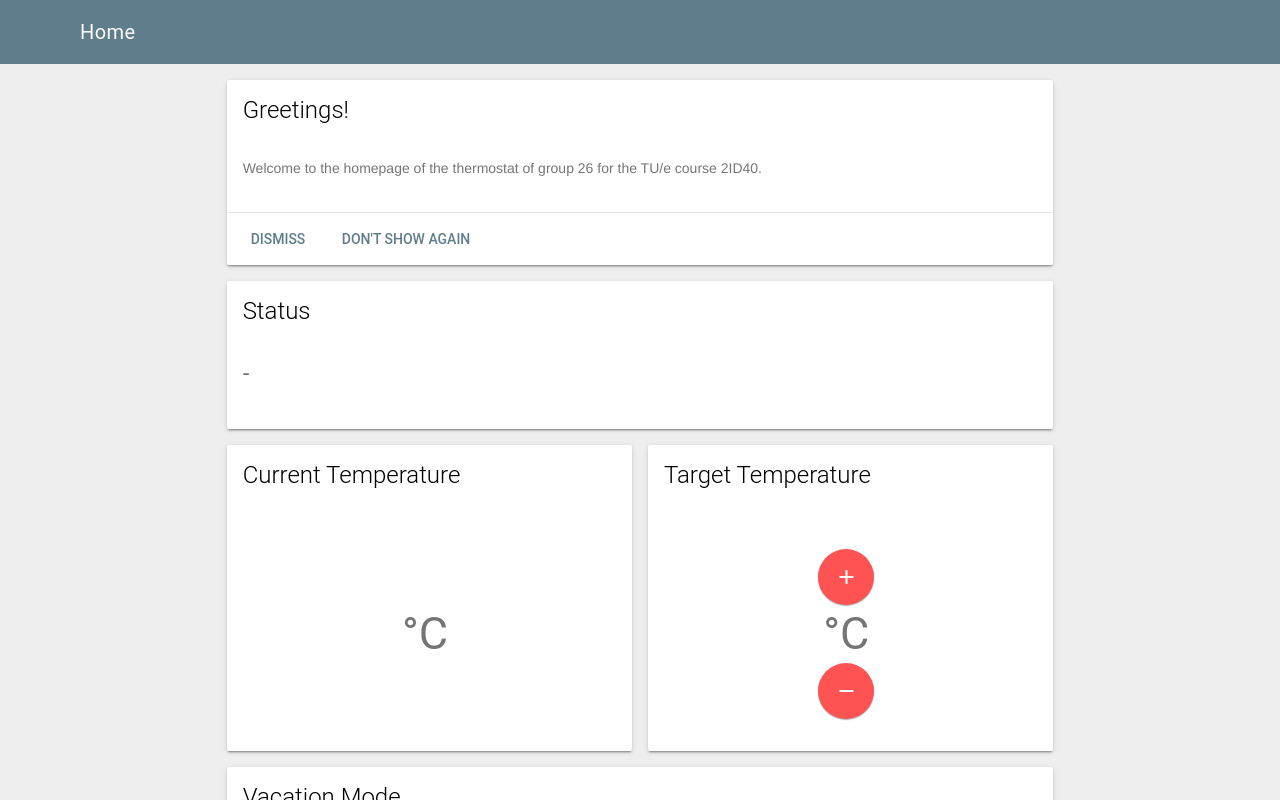
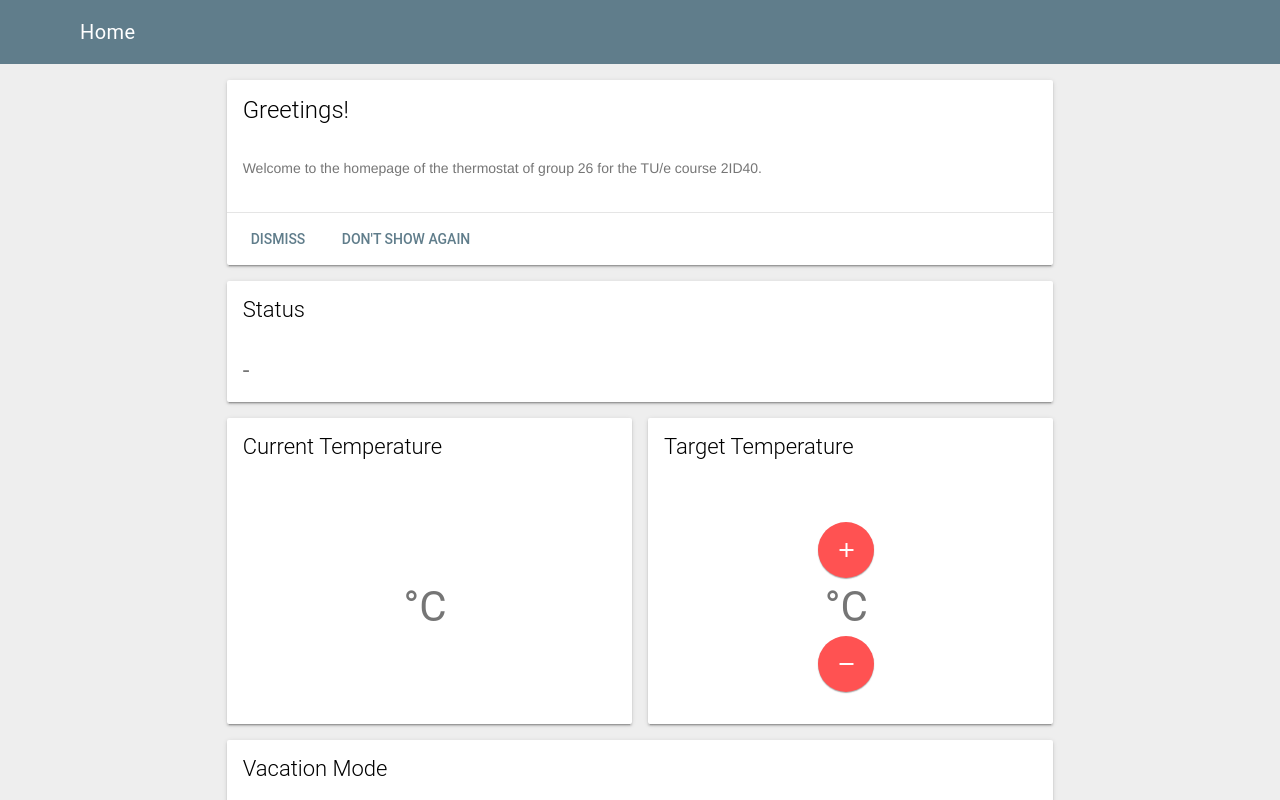
Before and after one commit to ExtraVaganzA/2ID40-final-assignment, a plain HTML site: page index.html in a window 1280 px wide. Drawn offline with nearby package versions, Linux system fonts and the light colour scheme; no server answers.

Commit message:
changed font-sizes
of the card titles and temperatures, so that they fit in the card nicely

```diff
--- a/css/style.css
+++ b/css/style.css
@@ -35,3 +35,11 @@ main {
     padding:0px;
     margin:0px;
 }
+
+.smaller-text {
+	font-size: 22px;
+}
+
+.temperature-size {
+	font-size: 42px;
+}
--- a/index.html
+++ b/index.html
@@ -113,27 +113,27 @@
                 <!-- Status Card -->
                 <div id="status-card" class="mdl-cell mdl-cell--8-col mdl-cell--4-col-phone mdl-cell--2-offset-desktop mdl-card mdl-shadow--2dp slim-card">
                     <div class="mdl-card__title">
-                        <h4 class="mdl-card__title-text">
+                        <h4 class="mdl-card__title-text smaller-text">
                             Status
                         </h4>
                     </div>
                     <div class="mdl-card__supporting-text">
                         <h4 class="slim-element">
                             <span class="value1"></span> - <span class="value2"></span>
-                        <h4>
+						</h4>
                     </div>
                 </div>
 
                 <!-- Current Temperature Card -->
                 <div id="current-temp-card" class="mdl-cell mdl-cell--4-col mdl-cell--2-col-phone mdl-cell--2-offset-desktop mdl-card mdl-shadow--2dp temp-card">
                     <div class="mdl-card__title">
-                        <h4 class="mdl-card__title-text">
+                        <h4 class="mdl-card__title-text smaller-text">
                             Current Temperature
                         </h4>
                     </div>
                     <div class="mdl-card__supporting-text">
                         <div class="invisible-fab"></div>
-                        <h2 class="centered">
+                        <h2 class="centered temperature-size">
                             <span class="value1"></span>&degC
                         </h2>
                         <div class="invisible-fab"></div>
@@ -146,7 +146,7 @@
                 <!-- Target Temperature Card -->
                 <div id="target-temp-card" class="mdl-cell mdl-cell--4-col mdl-cell--2-col-phone mdl-card mdl-shadow--2dp temp-card">
                     <div class="mdl-card__title">
-                        <h4 class="mdl-card__title-text">
+                        <h4 class="mdl-card__title-text smaller-text">
                             Target Temperature
                         </h4>
                     </div>
@@ -156,7 +156,7 @@
                                 add
                             </i>
                         </button>
-                        <h2 class="centered">
+                        <h2 class="centered temperature-size">
                             <span class="value1"></span>&degC
                         </h2>
                         <button id="temp-minus" class="mdl-button mdl-js-button mdl-button--fab mdl-button--colored mdl-js-ripple-effect centered">
@@ -173,7 +173,7 @@
                 <!-- Vacation Mode -->
                 <div id="vacation-card" class="mdl-cell mdl-cell--8-col mdl-cell--4-col-phone mdl-cell--2-offset-desktop mdl-card mdl-shadow--2dp slim-card">
                    <div class="mdl-card__title">
-                        <h4 class="mdl-card__title-text">
+                        <h4 class="mdl-card__title-text smaller-text">
                             Vacation Mode
                         </h4>
                     </div>
```
Also changed, not shown: week.html (+4 -4 lines).
